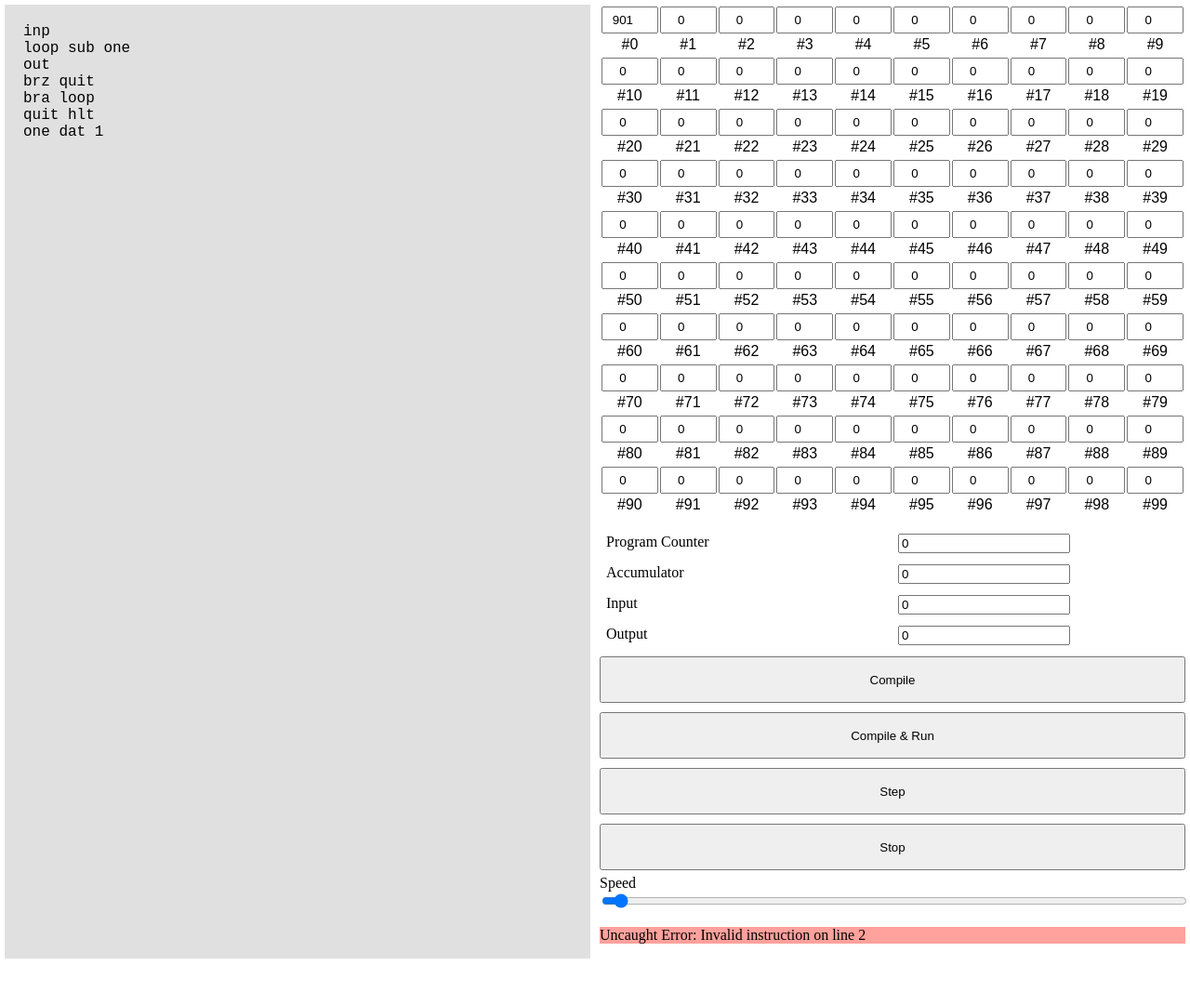
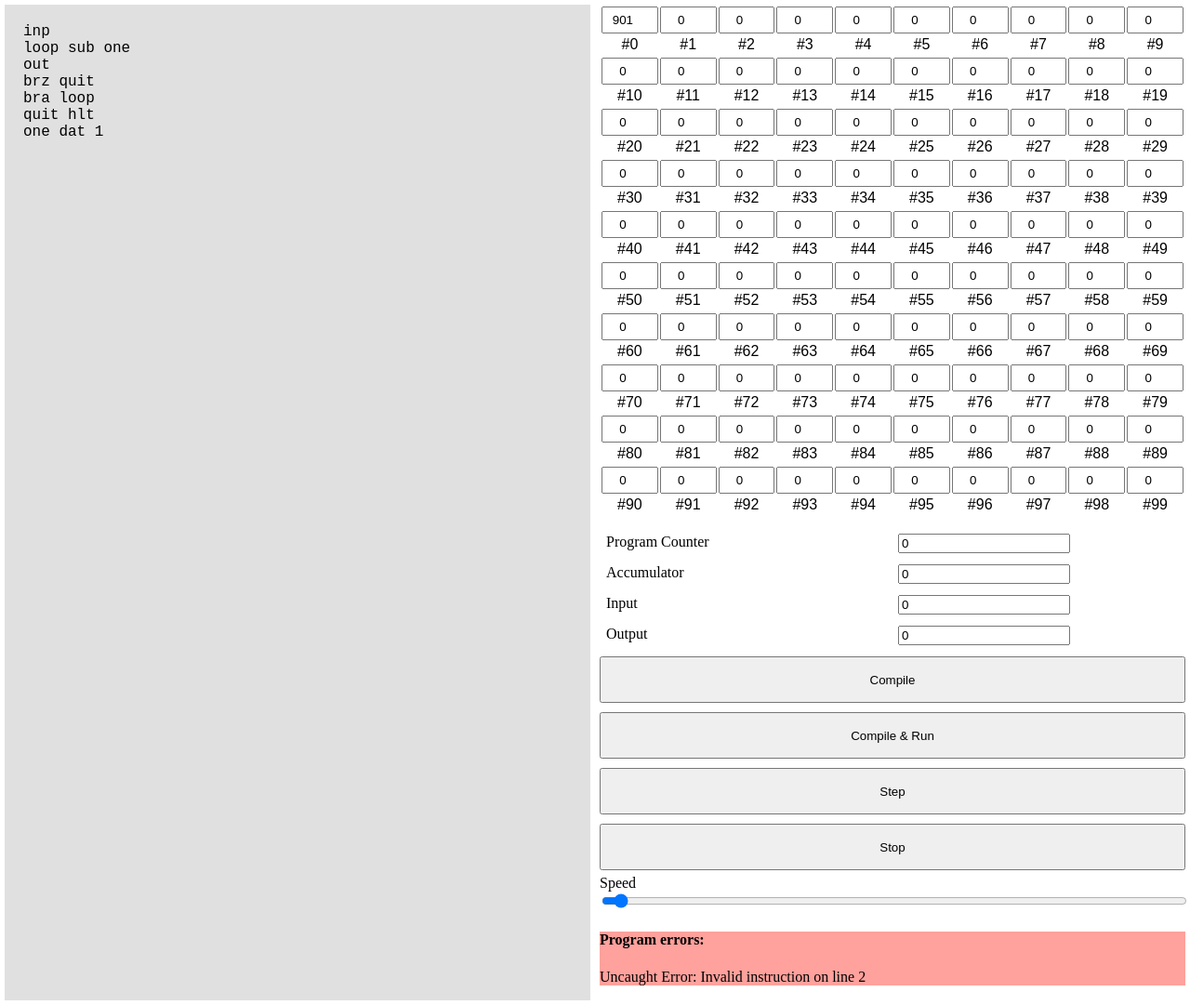
Before and after one commit to michaelpearson/Little-Man-Computer, a plain HTML site: page src/index.html in a window 1280 px wide. Shown: the whole page at 93% size. Before the commit the page ends 1036 px from the top, so only its background shows below. Drawn offline with Linux system fonts and the light colour scheme.

Commit message:
add description to error panel

```diff
--- a/src/index.html
+++ b/src/index.html
@@ -80,7 +80,10 @@
                         <input type="range" min="1" max="50" value="2" id="speed">
                     </div>
                     <div class="component" id="errors">
+                        <h4>Program errors:</h4>
+                        <div id="error-output">
 
+                        </div>
                     </div>
                 </td>
             </tr>
--- a/src/js/main.js
+++ b/src/js/main.js
@@ -61,7 +61,7 @@ function initControls() {
     $('#step').click(function () {
         run(fetchPC(), true);
     });
-    var errorEl = $('#errors');
+    var errorEl = $('#error-output');
     window.onerror = function (e) {
         errorEl.children().remove();
         errorEl.append('<p>' + e + '</p>');
@@ -124,6 +124,7 @@ function validateMemory(e) {
 }
 
 function compile() {
+    $('#error-output').children().remove();
     var memoryAddress = 0, a, line, symbols = {};
     function isValidLabel(label) {
         return label.match(/^[a-zA-Z][^\W]+$/i) != null;
```
